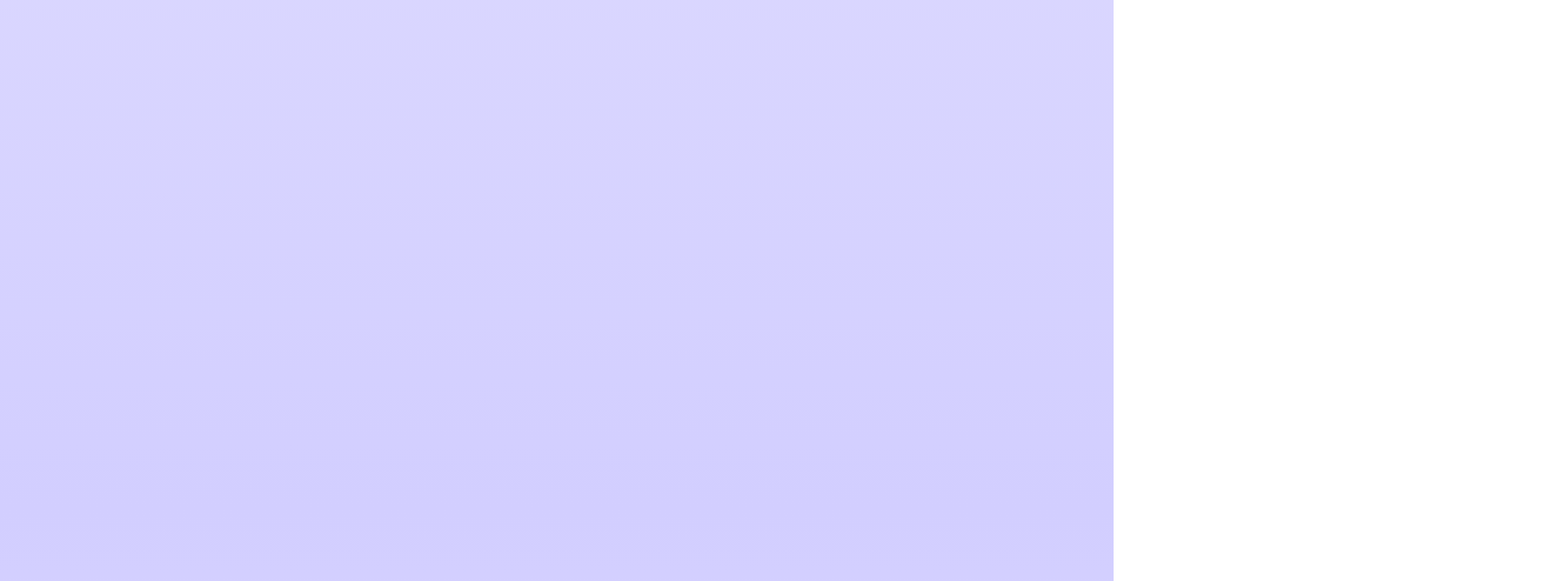
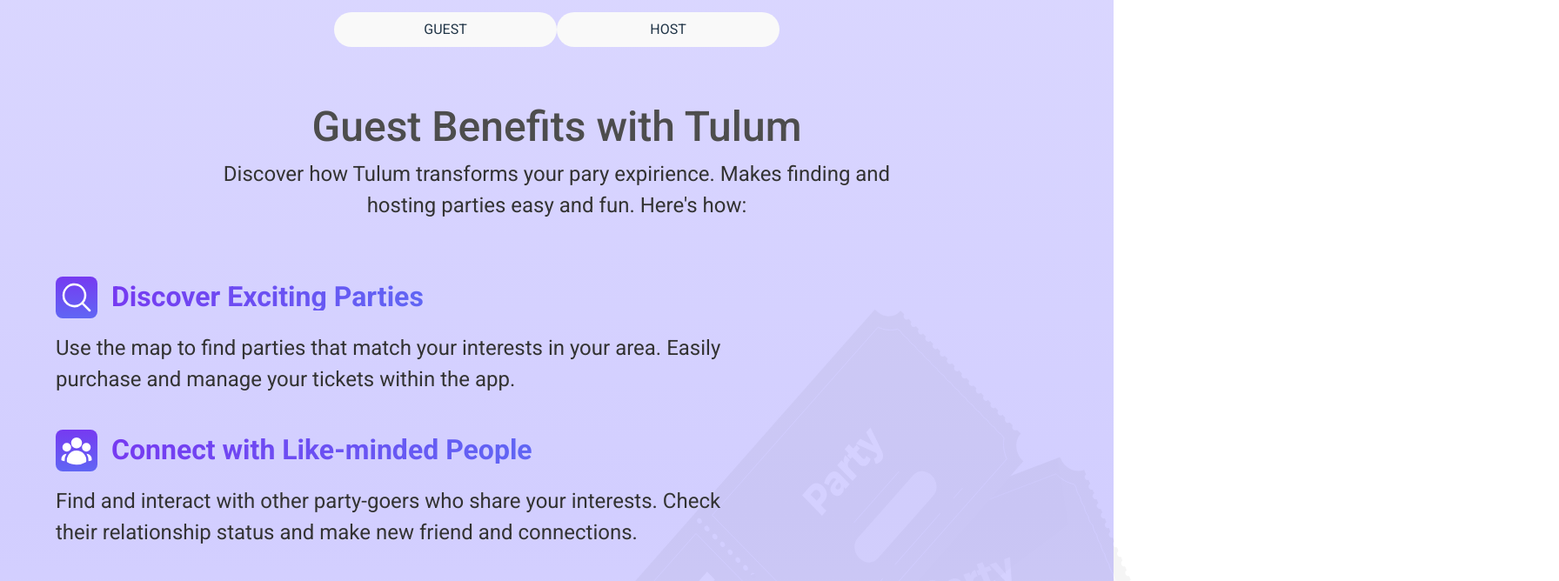
Before and after one commit to TamaraMilosavljevic/tulum-landing-page, a React (Vite) app: page / in a window 1280 px wide. Shown: the part 1760-2428 px from the top of the page at 87% size, 1792 px wide, since content can reach past the window. Built offline with nearby package versions, Linux system fonts and the light colour scheme.

Commit message:
Create Benefits section

```diff
--- a/src/App.jsx
+++ b/src/App.jsx
@@ -1,22 +1,20 @@
-import Header from './Components/Header'
-import './App.css'
-import HeroSection from './Components/HeroSection'
-import { Features } from './Components/Features'
+import Header from "./Components/Header";
+import "./App.css";
+import HeroSection from "./Components/HeroSection";
+import { Features } from "./Components/Features";
+import { Benefits } from "./Components/Benefits";
 
 function App() {
-
   return (
-    <main className='flex flex-col items-center justify-evenly gap-24'>
-    <Header />
-    <div className='flex flex-col items-center justify-evenly gap-32'>
-       <HeroSection />
-       <Features />
-
-    </div>
-
-
+    <main className="flex flex-col items-center justify-evenly gap-24">
+      <Header />
+      <div className="flex flex-col items-center justify-evenly gap-32">
+        <HeroSection />
+        <Features />
+        <Benefits />
+      </div>
     </main>
-  )
+  );
 }
 
-export default App
+export default App;
--- /dev/null
+++ b/src/Components/Benefits.jsx
@@ -0,0 +1,57 @@
+import tickets from "../assets/tickets.svg";
+import { SwitchElement } from "./SwitchElement";
+import { LiIcon } from "./LiIcon";
+import { SectionTitle } from "./SectionTitle";
+
+export const Benefits = () => {
+  const benefitsList = [
+    {
+      name: "Discover Exciting Parties",
+      icon: "search",
+      description:
+        "Use the map to find parties that match your interests in your area. Easily purchase and manage your tickets within the app.",
+    },
+    {
+      name: "Connect with Like-minded People",
+      icon: "community",
+      description:
+        "Find and interact with other party-goers who share your interests. Check their relationship status and make new friend and connections.",
+    },
+    {
+      name: "Social Media Integration",
+      icon: "share",
+      description:
+        "Connect your Tulum account with platforms like TikTok. Share your party experiences and grow your social network, making every event memorable.",
+    },
+  ];
+
+  return (
+    <section className="w-full flex flex-col text-start border-solid border-gray-950	gap-16 flex-wrap lg:flex-nowrap">
+      <div
+        id="hero-section"
+        className="flex flex-col items-center justify-center gap-16"
+      >
+        <SwitchElement />
+        <div>
+          <SectionTitle
+            heading="Guest Benefits with Tulum"
+            subheading="Discover how Tulum transforms your pary expirience. Makes finding and hosting parties easy and fun. Here&#39;s how:"
+          />
+        </div>
+      </div>
+      <div className="flex flex-col gap-10 text-left justify-start relative">
+        {benefitsList.map(({ name, description, icon }) => (
+          <LiIcon
+            key={icon}
+            name={name}
+            icon={icon}
+            description={description}
+          />
+        ))}
+        <div className="absolute w-full h-full left-1/2 top-0">
+          <img src={tickets} alt="floating watermark with tickets" />
+        </div>
+      </div>
+    </section>
+  );
+};
--- a/src/Components/HeroSection.jsx
+++ b/src/Components/HeroSection.jsx
@@ -2,28 +2,34 @@
 import googlePlay from "../assets/Google-Play.svg";
 import appStore from "../assets/App-Store.svg";
 
-
 export default function HeroSection() {
-
   return (
-    <div className="w-100 items-center border-solid border-gray-950	" >
-      <section id="hero-section" className="flex flex-row items-center text-start justify-center gap-16 flex-wrap lg:flex-nowrap">
+    <div className="w-100 items-center border-solid border-gray-950	">
+      <section
+        id="hero-section"
+        className="flex flex-row items-center text-start justify-center gap-16 flex-wrap lg:flex-nowrap"
+      >
         <div className="w-2/3 flex flex-col gap-8">
           <h1 className="">Download Tulum, Start Your Party, Earn Money!</h1>
-        <p className="">Get Tulum app, create your account, and discover exciting parties in your city. Host your own events and make money effortlessly. Join the Tulum community today and turn every night into a unforgettable expirience!</p>
+          <p className="">
+            Get Tulum app, create your account, and discover exciting parties in
+            your city. Host your own events and make money effortlessly. Join
+            the Tulum community today and turn every night into a unforgettable
+            expirience!
+          </p>
           <div className="flex flex-row gap-3 w-full h-20">
             <button>
-            <img  src={googlePlay} alt="download on google play button"/></button>
+              <img src={googlePlay} alt="download on google play button" />
+            </button>
             <button>
-            <img src={appStore} alt="download on app store button"/></button>
+              <img src={appStore} alt="download on app store button" />
+            </button>
           </div>
         </div>
-      <div className="lg:w-1/3">
+        <div>
           <img src={rectangle} alt="phone mockup with Tulum login page" />
         </div>
       </section>
     </div>
-
-
-  )
+  );
 }
--- a/src/Components/LiIcon.jsx
+++ b/src/Components/LiIcon.jsx
@@ -1,17 +1,32 @@
-import {} from '@heroicons/react/24/solid'
-import { SectionIcon } from './SectionIcon'
+import {} from "@heroicons/react/24/solid";
+import { SectionIcon } from "./SectionIcon";
 
 // eslint-disable-next-line react/prop-types
-export const LiIcon = ({name,description,icon, leftAlign }) => {
+export const LiIcon = ({ name, description, icon, leftAlign }) => {
   return (
-    <div className={`w-full flex flex-col gap-4 ${ leftAlign ? 'items-end text-right justify-end': 'items-start'}`}>
-      <div className={`flex flex-row items-center gap-4 ${ leftAlign ? 'flex-row-reverse justify-end': ''}`}>
-        <SectionIcon iconName={icon}/>
-        <h3 style={{background: 'linear-gradient(90deg, rgb(118,58,241), rgb(96,102,244))',  // Your gradient here
-    WebkitBackgroundClip: 'text',       // Clips the gradient to the text
-    WebkitTextFillColor: 'transparent'}}>{name}</h3>
+    <div
+      className={`w-full flex flex-col gap-4 ${
+        leftAlign ? "items-end text-right justify-end" : "items-start"
+      }`}
+    >
+      <div
+        className={`flex flex-row items-center gap-4 ${
+          leftAlign ? "flex-row-reverse justify-end" : ""
+        }`}
+      >
+        <SectionIcon iconName={icon} />
+        <h3
+          style={{
+            background:
+              "linear-gradient(90deg, rgb(118,58,241), rgb(96,102,244))", // Your gradient here
+            WebkitBackgroundClip: "text", // Clips the gradient to the text
+            WebkitTextFillColor: "transparent",
+          }}
+        >
+          {name}
+        </h3>
       </div>
-      <p>{description}</p>
+      <p className="max-w-3xl">{description}</p>
     </div>
-  )
-}
+  );
+};
--- a/src/Components/SectionIcon.jsx
+++ b/src/Components/SectionIcon.jsx
@@ -1,17 +1,33 @@
-import { MapIcon, MegaphoneIcon, TicketIcon, UserCircleIcon} from "@heroicons/react/24/solid"
+import {
+  MagnifyingGlassIcon,
+  MapIcon,
+  MegaphoneIcon,
+  ShareIcon,
+  TicketIcon,
+  UserCircleIcon,
+  UserGroupIcon,
+} from "@heroicons/react/24/solid";
 
-const icons= {
+const icons = {
   map: MapIcon,
   hosting: MegaphoneIcon,
   tickets: TicketIcon,
   userIcon: UserCircleIcon,
-}
+  share: ShareIcon,
+  search: MagnifyingGlassIcon,
+  community: UserGroupIcon,
+};
 // eslint-disable-next-line react/prop-types
-export const SectionIcon = ({iconName}) => {
+export const SectionIcon = ({ iconName }) => {
   const Icon = icons[iconName];
   return (
-    <div className='w-12 h-12 rounded-lg flex items-center justify-center p-1'  style={{ background: 'linear-gradient(rgb(118,58,241) 0%, rgb(96,102,244) 100%)' }}>
-     {Icon && <Icon fill="white" className='w-full' />}
+    <div
+      className="w-12 h-12 rounded-lg flex items-center justify-center p-1"
+      style={{
+        background: "linear-gradient(rgb(118,58,241) 0%, rgb(96,102,244) 100%)",
+      }}
+    >
+      {Icon && <Icon fill="white" className="w-full" />}
     </div>
   );
-}
+};
--- /dev/null
+++ b/src/Components/SectionTitle.jsx
@@ -0,0 +1,11 @@
+export const SectionTitle = ({ heading, subheading }) => {
+  return (
+    <div className="w-full flex flex-col gap-4 items-center max-w-3xl	">
+      <h2 style={{ color: "var(--secondary)" }}>{heading}</h2>
+      <p className="text-center">{subheading}</p>
+    </div>
+  );
+};
+
+//{heading}
+//{subheading}
--- a/src/Components/SwitchButton.jsx
+++ b/src/Components/SwitchButton.jsx
@@ -1,15 +1,13 @@
-import {useState} from 'react';
-
-
-export const SwitchButton = ({label}) => {
-
-
-
+export const SwitchButton = ({ label, selected }) => {
   return (
     <div>
-      <button className="w-64 h-10 p-4 rounded-3xl box-border text-base fill-primary opacity-40">
+      <button
+        className={`flex justify-center w-64 h-10 p-4 rounded-3xl box-border text-center items-center text-secondary ${
+          selected ? "fill-primary opacity-100 w-4" : ""
+        }`}
+      >
         {label}
       </button>
     </div>
-  )
-}
+  );
+};
--- /dev/null
+++ b/src/Components/SwitchElement.jsx
@@ -0,0 +1,30 @@
+import { useState } from "react";
+import { SwitchButton } from "./SwitchButton";
+
+const BUTTON_SWITCH_TYPES = {
+  GUEST: "GUEST",
+  HOST: "HOST",
+};
+
+export const SwitchElement = () => {
+  const [selectedButton, setSelectedButton] = useState(
+    BUTTON_SWITCH_TYPES.GUEST
+  );
+
+  const handleSelect = (newSelectedButton) => {
+    setSelectedButton(newSelectedButton);
+  };
+
+  return (
+    <div className=" bg-primary flex flex-row h-50 px-1 py-2 box-border rounded-3xl">
+      {Object.values(BUTTON_SWITCH_TYPES).map((item) => (
+        <SwitchButton
+          key={item}
+          selected={item === selectedButton}
+          onClick={() => handleSelect(item)}
+          label={item}
+        />
+      ))}
+    </div>
+  );
+};
--- a/tailwind.config.js
+++ b/tailwind.config.js
@@ -1,21 +1,22 @@
-/** @type {import('tailwindcss').Config} */
+// @type {import('tailwindcss').Config} */
 module.exports = {
   content: [
     "./index.html",
-    "./src/**/*.{js,jsx,ts,tsx}", // Ensure this matches the file structure of your project
+    "./src//*.{js,jsx,ts,tsx}", // Ensure this matches the file structure of your project
   ],
   theme: {
     extend: {
       fontFamily: {
         roboto: ["Roboto", "sans-serif"], // Add any custom fonts here
       },
-    },
-    colors: {
-      primary: "#b2abfd",
-    },
-    backgroundImage: {
-      "gradient-theme":
-        "linear-gradient(rgb(118,58,241) 0%, rgb(96,102,244) 100%)",
+      colors: {
+        primary: "#B2ABFF !important",
+        secondary: "#4d4d4d",
+      },
+      backgroundImage: {
+        "gradient-theme":
+          "linear-gradient(rgb(118,58,241) 0%, rgb(96,102,244) 100%)",
+      },
     },
   },
   plugins: [],
```
Also changed, not shown: src/Components/Features.jsx (+39 -17 lines), src/assets/tickets.svg (added). Lines whose indentation alone changed are shown as unchanged.
